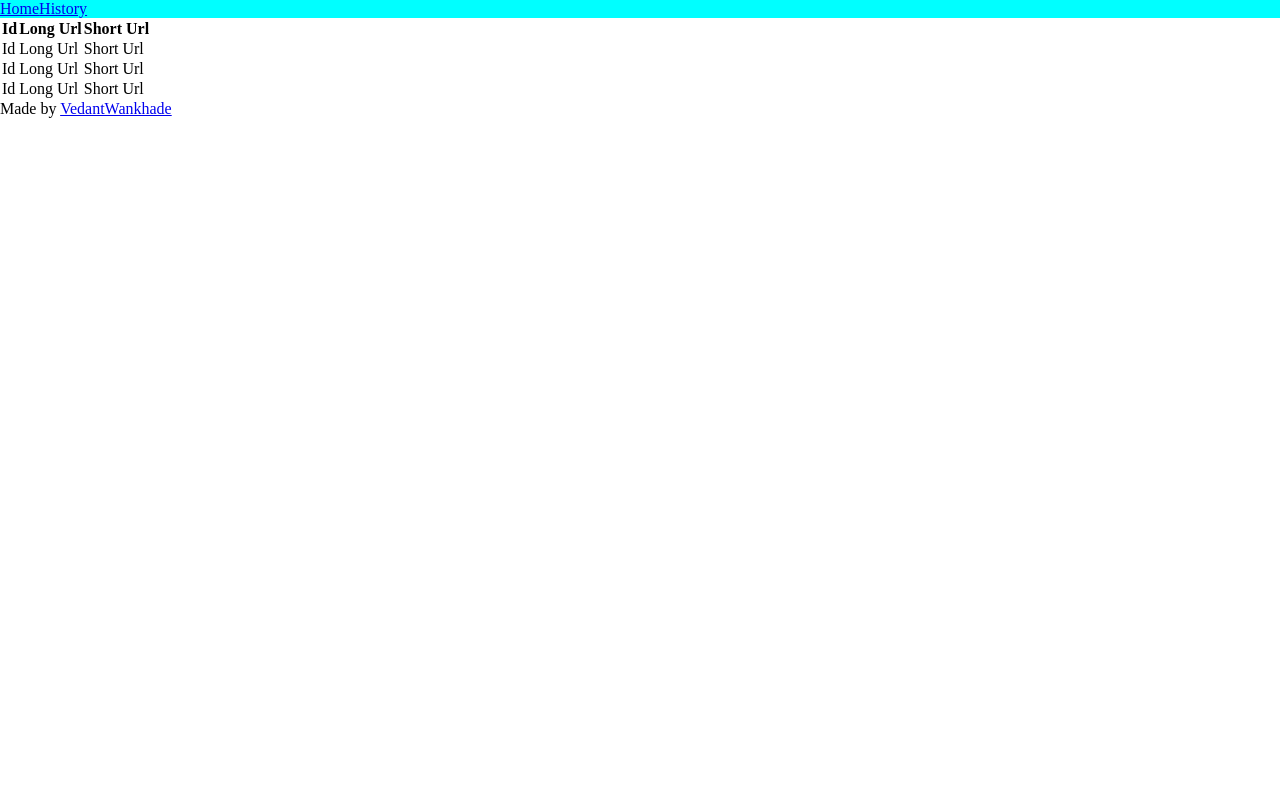
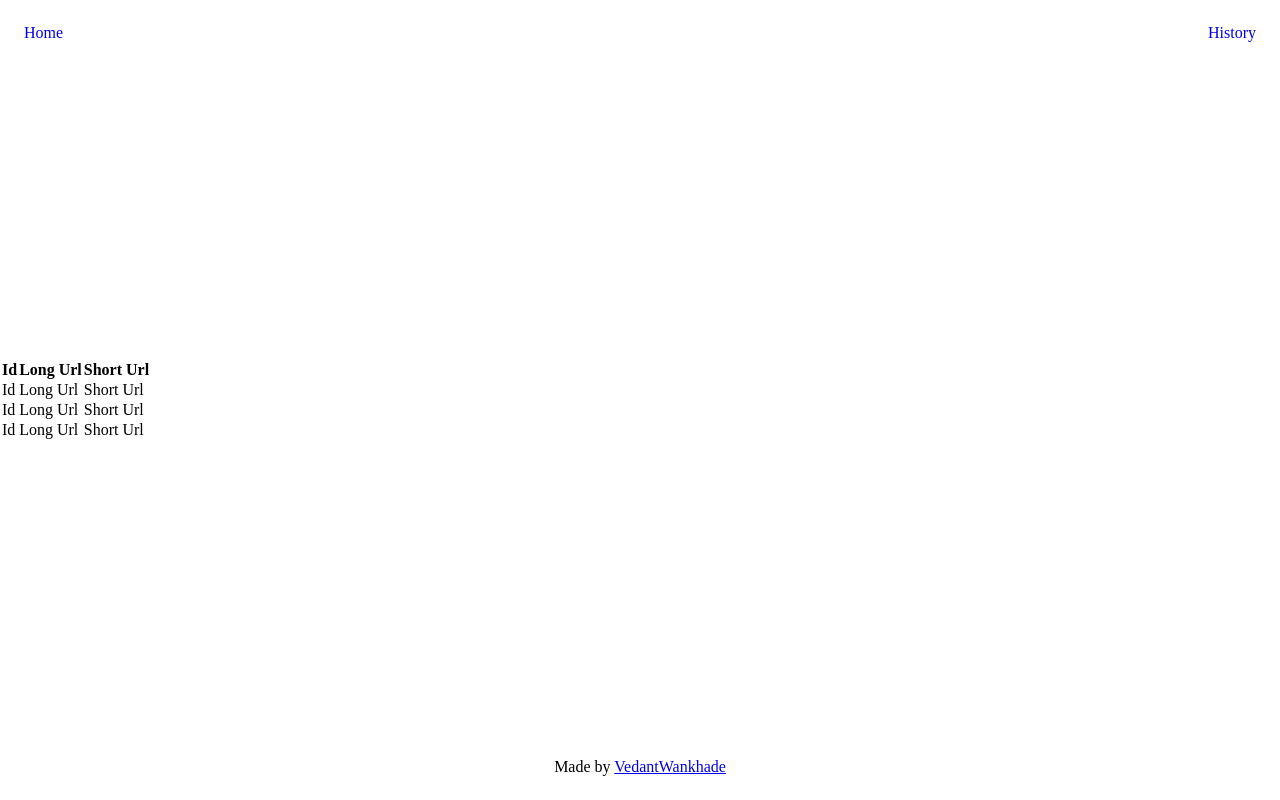
Before and after one commit to VedantWankhade/url-shortener-ui, a React app: page /#/history in a window 1280 px wide. Built offline with nearby package versions, Linux system fonts and the light colour scheme.

Commit message:
Fixed graphQLFetch returning null after query

```diff
--- a/graphQLFetch.js
+++ b/graphQLFetch.js
@@ -1,17 +1,16 @@
 export default async function graphQLFetch(query, variables) {
 
-    console.log(query);
-    console.log(JSON.stringify(query));
+    // console.log(query);
+    // console.log(JSON.stringify(query));
     try {
     const response = await fetch('/api', {
       method: 'POST',
       headers: { 'Content-Type': 'application/json' },
       body: JSON.stringify({ query, variables }),
     });
-    return response;
+    return response.json();
   } catch (e) {
     // if exception is found, then it must be api error
     alert(`Error in sending data to server: ${e.message}`);
   }
-
 }
--- a/public/index.css
+++ b/public/index.css
@@ -4,11 +4,57 @@
     padding: 0;
 }
 
+.page {
+    /* background-color:beige; */
+    height: 100vh;
+    display: flex;
+    flex-flow: column;
+    justify-content: space-between;
+}
+
 .nav-bar {
-    background-color: aqua;
+    /* background-color: aqua; */
     display: flex;
+    flex-flow: row;
+    /* padding: 24px; */
+    justify-content: space-between;
+}
+
+/* .history-container {
+    background-color: blue;
+} */
+
+.shortener-container {
+    /* background-color: blueviolet; */
+    display: flex;
+    flex-flow: column;
+    align-items: center;
+    padding: 24px;
+}
+
+.footer-container {
+    /* background-color: brown; */
+    /* position: fixed;
+    bottom: 0;
+    width: 100%;
+    */
+    padding: 24px;
+    text-align: center;
 }
 
 .nav-item {
-    display: block;
+    text-decoration: none;
+    padding: 24px;
 }
+
+#longUrlInput {
+    padding: 15px;
+    border-radius: 30px;
+    border-width: 0;
+    border-width: 1px;
+}
+
+#longUrlInput:hover {
+    border-width: 3px;
+    border-color: black;
+}
--- a/src/Footer.jsx
+++ b/src/Footer.jsx
@@ -3,8 +3,8 @@ import React from 'react';
 export default function Footer() {
 
     return (
-        <div>
-            Made by <a href="github.com/VedantWankhade">VedantWankhade</a>
+        <div className='footer-container'>
+            <p>Made by <a href="https://www.github.com/VedantWankhade">VedantWankhade</a></p>
         </div>
     )
 }
--- a/src/Page.jsx
+++ b/src/Page.jsx
@@ -9,10 +9,10 @@ export default function Page() {
 
     return (
 
-        <React.Fragment>
+        <div className='page'>
             <NavBar />
             <Contents />
             <Footer />
-        </React.Fragment>
+        </div>
     )
 }
--- a/src/Shortener.jsx
+++ b/src/Shortener.jsx
@@ -8,21 +8,21 @@ export default class Shortener extends React.Component {
         this.handleSubmit = this.handleSubmit.bind(this);
     }
 
-    handleSubmit(e) {
+    async handleSubmit(e) {
         e.preventDefault();
         const form = document.forms['url-form'];
         const longUrl = form.longUrlInput.value;
         // console.log(`The long urs is : ${longUrl}`);
-        const query = `mutation {
-            short($long_url: String!) {
-                short(long_url: $long_url)
-            }
+        const query = `mutation short($longUrl: String!) {
+            short(long_url: $longUrl)
         }`
         const varible = {
-            long_url: longUrl
+            longUrl
         }
-        const data = graphQLFetch(query, varible)
+
+        const data = await graphQLFetch(query, varible)
         // console.log(data);
+        console.log('The shortned url is: ', data.data.short);
         form.reset();
     }
 
```
